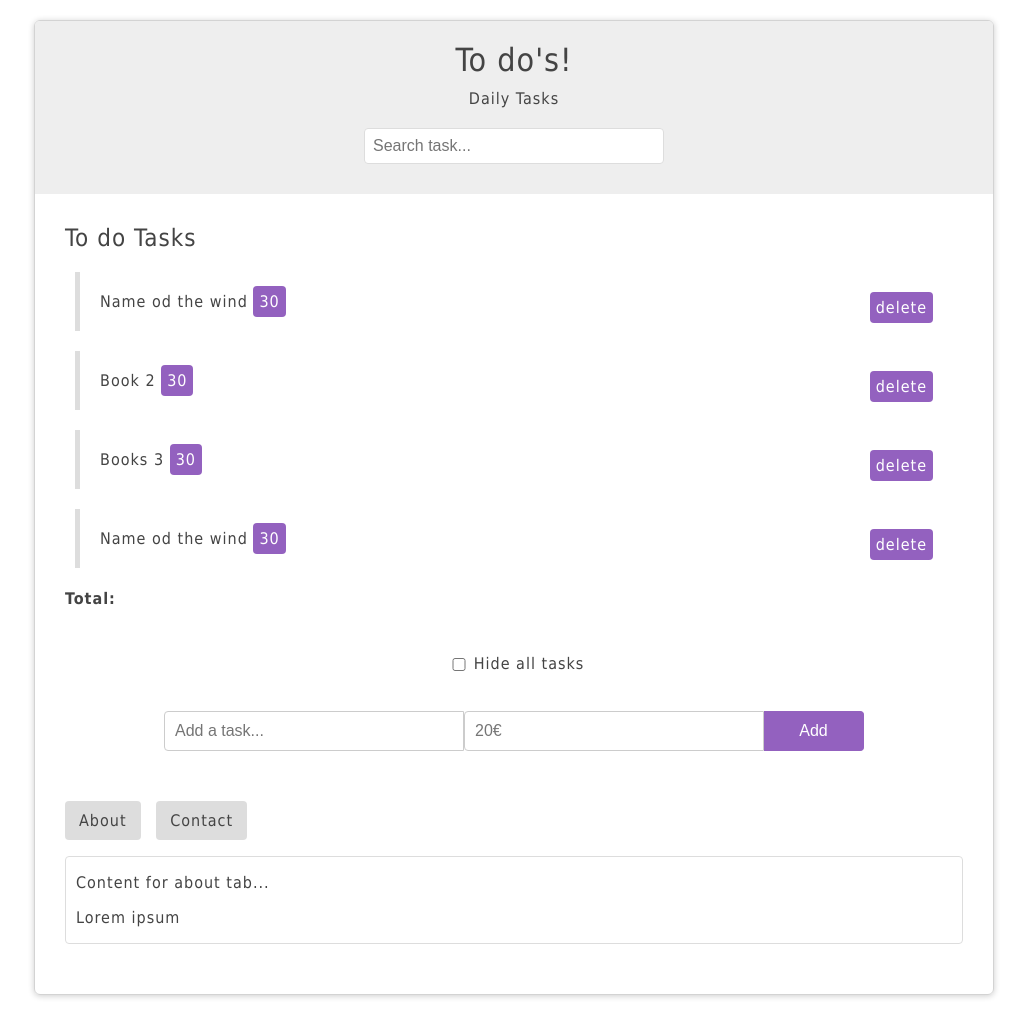
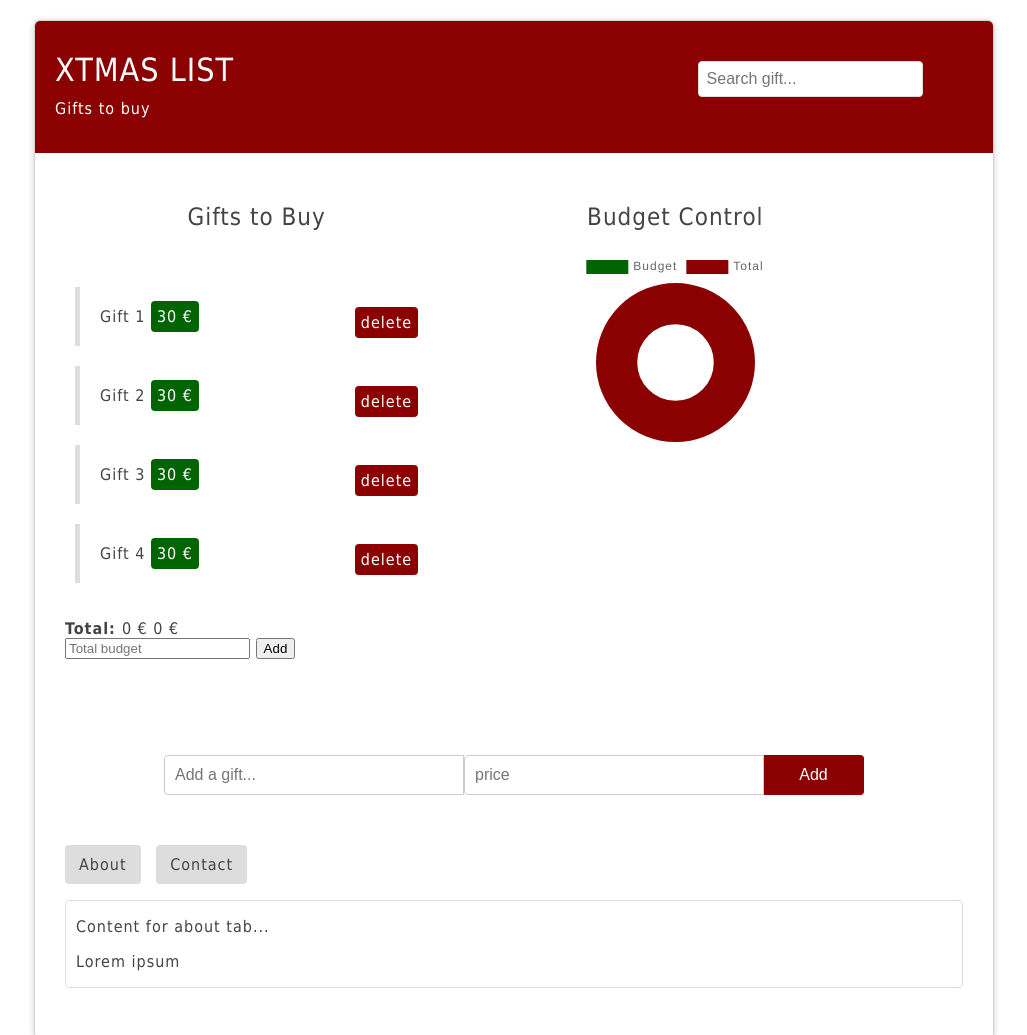
Before and after one commit to matildearagao/todo-list, a plain HTML site: page index.html in a window 1280 px wide. Shown: the top 1035 px of the page, without its empty margins (126-1153 px from the left). Drawn offline with nearby package versions, Linux system fonts and the light colour scheme.

Commit message:
chart js implementation

```diff
--- a/app.js
+++ b/app.js
@@ -1,94 +1,131 @@
 document.addEventListener('DOMContentLoaded', function () {
 
-    const list = document.querySelector('#book-list ul');
-    const totalDiv = document.querySelector('#total');
+    var addBudget = document.forms['budget'];
+    var totalBudget = document.querySelector('#totalBudget');
+    const list = document.querySelector('#gifts-list ul');
+    const total = document.querySelector('#total');
 
-    //delete book
-    list.addEventListener('click', function (e) {
-        if (e.target.className == 'delete') {
-            const li = e.target.parentElement;
-            list.removeChild(li);
-        }
+    //chart js
+    var ctx = document.getElementById('myChart').getContext('2d');
+    var chart = new Chart(ctx, {
+        // The type of chart we want to create
+        type: 'doughnut',
+
+        // The data for our dataset
+        data: {
+            labels: ["Budget", "Total"],
+            datasets: [{
+                label: "My First dataset",
+                backgroundColor: ['#006400', '#8b0000'],
+                borderColor: ['#006400', '#8b0000'],
+                data: [0, 10],
+            }]
+        },
+
+        // Configuration options go here
+        options: {}
+    });
+
+
+    //updating chart
+
+
+    function addData() {
+        var tbudget = 0;
+        var tbudget = parseInt(totalBudget.textContent);
+        chart.data.datasets[0].data = [tbudget, 50];
+        chart.data.labels[0] = "budget";
+        chart.update();
+    }
+
+    //add budget
+    addBudget.addEventListener('submit', function (e) {
+        e.preventDefault();
+        var inputBudget = document.querySelector('input[name="budget-input"]');
+        totalBudget.textContent = inputBudget.value;
+        document.querySelector('input[name="budget-input"]').value = '';
+        addData();
     });
 
 
 
 
-    //add book
-    const addBook = document.forms['add-book'];
-    addBook.addEventListener('submit', function (e) {
+
+    //add gift
+    const addGift = document.forms['add-gift'];
+    addGift.addEventListener('submit', function (e) {
         e.preventDefault();
-        const value = addBook.querySelector('input[type="text"]').value;
-        const priceValue = document.querySelector('input[type="number"]').value;
-
-        function totalValue() {
-            var itemCount = document.getElementsByClassName('price').length;
-            var totalValue = 0;
-            for(var i = 0; i < itemCount; i++)
-            {
-                totalValue = totalValue + priceValue;
-            }
-        };
-        totalValue();
+        var value = addGift.querySelector('input[type="text"]');
+        var priceValue = addGift.querySelector('input[type="number"]').value;
 
 
         //create elements
         const li = document.createElement('li');
-        const bookName = document.createElement('span');
+        const giftName = document.createElement('span');
         const deleteBtn = document.createElement('span');
         const price = document.createElement('span');
-        const totalBudget = document.createElement('p');
 
 
         //add content
         deleteBtn.textContent = 'delete';
-        bookName.textContent = value;
+        giftName.textContent = value.value;
         price.textContent = priceValue;
-        totalBudget.textContent = totalValue;
+
 
 
         //add styles
         deleteBtn.classList.add('delete');
-        bookName.classList.add('name');
+        giftName.classList.add('name');
         price.classList.add('price');
-        totalBudget.classList.add('price');
+        price.classList.add('price-value');
+        total.classList.add('total')
 
         //append to DOM
-        li.appendChild(bookName);
+        li.appendChild(giftName);
         li.appendChild(deleteBtn);
         li.appendChild(price);
 
         //append li to DOM
         list.appendChild(li);
 
-
-        totalDiv.appendChild(totalBudget);
+        //calculate total
+        var values = document.querySelectorAll('.price-value');
+        var totalValue = 0;
+        for (var i = 0; i < values.length; i++) {
+            totalValue = totalValue + parseInt(values[i].textContent);
+        }
+        total.textContent = totalValue;
+        document.querySelector('input[type="number"]').value = "";
+        addGift.querySelector('input[type="text"]').value = "";
 
     });
 
 
-
-    //hide books
-    const hideBox = document.querySelector('#hide');
-    hideBox.addEventListener('change', function (e) {
-        if (hideBox.checked) {
-            list.style.display = 'none';
-        } else {
-            list.style.display = 'initial';
+    //delete gift
+    list.addEventListener('click', function (e) {
+        if (e.target.className == 'delete') {
+            const li = e.target.parentElement;
+            list.removeChild(li);
+            var values = document.querySelectorAll('.price-value');
+            var totalValue = 0;
+            for (var i = 0; i < values.length; i++) {
+                totalValue = totalValue + parseInt(values[i].textContent);
+            }
+            total.textContent = totalValue;
         }
     });
 
-    //filter books
-    const searchBar = document.forms['search-books'].querySelector('input');
+    //filter gifts
+    const searchBar = document.forms['search-gifts'].querySelector('input');
     searchBar.addEventListener('keyup', function (e) {
         const term = e.target.value.toLowerCase();
-        const books = list.getElementsByTagName('li');
-        Array.from(books).forEach(function (book) {
-            const title = book.firstElementChild.textContent;
+        const gifts = list.getElementsByTagName('li');
+        Array.from(gifts).forEach(function (gift) {
+            const title = gift.firstElementChild.textContent;
             if (title.toLowerCase().indexOf(term) != -1) {
-                book.style.display = 'block';
+                gift.style.display = 'block';
             } else {
-                book.style.display = 'none';
+                gift.style.display = 'none';
             }
         });
     });
@@ -107,6 +144,16 @@ document.addEventListener('DOMContentLoaded', function () {
                 }
             })
         }
-    })
+    });
 
-})
+
+
+
+
+
+
+
+
+
+
+});
--- a/index.html
+++ b/index.html
@@ -7,58 +7,73 @@
     <link rel="stylesheet" href="styles.css">
     <script src="app.js"></script>
 
-    <title>JS DOM Tutorial</title>
+    <title>Xtmas Gifts</title>
 </head>
 
 <body>
     <div id="wrapper">
         <header>
             <div id="page-banner">
-                <h1 class="title">To do's!</h1>
-                <p>Daily Tasks</p>
-                <form id="search-books">
-                    <input type="text" placeholder="Search task..."/>
+                <div id="banner-wrapper">
+                    <h1 class="title">Xtmas list</h1>
+                    <p>Gifts to buy</p>
+                </div>
+                <form id="search-gifts">
+                    <input type="text" placeholder="Search gift..." />
 
                 </form>
             </div>
         </header>
-        <div id="book-list">
-            <h2 class="title">To do Tasks</h2>
+        <div id="row">
+            <div class="col" id="gifts-list">
+                <h2 class="title">Gifts to Buy</h2>
                 <ul>
                     <li>
-                <span class="name">Name od the wind</span>
-                <span class="price"> 30</span>
+                        <span class="name">Gift 1</span>
+                        <span class="price price-value"> 30</span>
                         <span class="delete">delete</span>
                     </li>
                     <li>
-                <span class="name">Book 2</span>
-                <span class="price"> 30</span>
+                        <span class="name">Gift 2</span>
+                        <span class="price price-value"> 30</span>
                         <span class="delete">delete</span>
                     </li>
                     <li>
-                <span class="name">Books 3</span>
-                <span class="price"> 30</span>
+                        <span class="name">Gift 3</span>
+                        <span class="price price-value"> 30</span>
                         <span class="delete">delete</span>
                     </li>
                     <li>
-                <span class="name">Name od the wind</span>
-                <span class="price"> 30</span>
+                        <span class="name">Gift 4</span>
+                        <span class="price price-value"> 30</span>
                         <span class="delete">delete</span>
                     </li>
                 </ul>
-        <div id="total">
+                <div id=divTotal>
                     <h4>Total: </h4>
-        <!-- <p>40€</p> -->
+                    <span id="total"> 0 </span>
+                    <span id="totalBudget">0</span>
+
+                </div>
+                <form id="budget">
+                    <input name="budget-input" type="number" placeholder="Total budget" />
+                    <button>Add</button>
+                </form>
+            </div>
+
+            <div class="col">
+                <h2>Budget Control</h2>
+                <canvas id="myChart"></canvas>
+
+
+
             </div>
         </div>
-    <form id="add-book">
-        <div>
-        <input type="checkbox" id="hide" />
-        <label for="hide">Hide all tasks</label>
-    </div>
-        <div id="add-book-field">
-        <input type="text" placeholder="Add a task..." />
-        <input type="number" placeholder="20€"/>
+        <form id="add-gift">
+
+            <div id="add-gift-field">
+                <input type="text" placeholder="Add a gift..." />
+                <input type="number" placeholder="price" />
                 <button>Add</button>
             </div>
         </form>
@@ -69,7 +84,7 @@
         <div id="tabbed-content">
             <ul class="tabs">
                 <li data-target="#about" class="active">About </li>
-            <li data-target="#contact" >Contact </li>
+                <li data-target="#contact">Contact </li>
             </ul>
             <div class="panel active" id="about">
                 <p>Content for about tab...</p>
@@ -82,6 +97,8 @@
         </div>
     </div>
 
+    <script src="https://cdnjs.cloudflare.com/ajax/libs/Chart.js/2.4.0/Chart.min.js"></script>
+
 
 </body>
 
--- a/styles.css
+++ b/styles.css
@@ -6,6 +6,13 @@ body{
 
 h1, h2{
     font-weight: normal;
+}
+h2{
+    text-align: center;
+}
+h4{
+    display: inline;
+
 }
 
 #wrapper{
@@ -21,19 +28,20 @@ h1, h2{
 }
 
 #page-banner{
-    background: #eee ;
-    padding: 10px 0;
+    background: darkred;
+    padding: 20px;
+    color: white;
+    display: flex;
 
 }
 
 #page-banner h1, #page-banner p{
-    width: 100%;
-    text-align: center;
     margin: 10px 0;
 }
-
+#page-banner h1{
+    text-transform: uppercase;
+}
 #page-banner input{
-    width: 90%;
     max-width: 300px;
     margin: 20px auto;
     display: block;
@@ -43,27 +51,30 @@ h1, h2{
     font-size: 16px;
     color: #444;
 }
+#banner-wrapper{
+    width: 70%;
+}
 
-#book-list, #add-book, #tabbed-content{
+#gifts-list, #add-gift, #tabbed-content{
     margin: 30px;
 }
 
-#book-list ul, #tabbed-content ul{
+#gifts-list ul, #tabbed-content ul{
     list-style-type: none;
     padding: 0;
 }
 
-#book-list li{
+#gifts-list li{
     padding: 20px;
     border-left: 5px solid #ddd;
     margin: 20px 10px;
 }
 
-#book-list li:hover{
-    border-color: #9361bf;
+#gifts-list li:hover{
+    border-color:darkgreen;
 }
 .price{
-    background: #9361bf;
+    background:darkgreen;
     padding: 6px;
     border-radius: 4px;
     cursor: pointer;
@@ -72,7 +83,7 @@ h1, h2{
 
 .delete{
     float: right;
-    background: #9361bf;
+    background: darkred;
     padding: 6px;
     border-radius: 4px;
     cursor: pointer;
@@ -85,14 +96,14 @@ h1, h2{
 
 
 
-#add-book{
+#add-gift{
     display: flex;
     align-items: center;
     justify-content: center;
     flex-direction: column;
 }
 
-#add-book input{
+#add-gift input{
     display: block;
     margin: 20px 0;
     padding: 10px;
@@ -104,9 +115,9 @@ h1, h2{
     float: left;
 }
 
-#add-book button{
-    border: 1px solid #9361bf;
-    background: #9361bf;
+#add-gift button{
+    border: 1px solid darkred;
+    background: darkred;
     padding: 10px 20px;
     font-size: 16px;
     display: inline-block;
@@ -120,21 +131,21 @@ h1, h2{
     color: white;
 }
 
-#add-book:after{
+#add-gift:after{
     content: '';
     display: block;
     clear: both;
 }
 
-#add-book #hide{
+#add-gift #hide{
     width: 30px;
 }
 
-#add-book label{
+#add-gift label{
     line-height: 52px;
 }
 
-#add-book-field{
+#add-gilft-field{
     display: inline;
 }
 
@@ -155,3 +166,28 @@ h1, h2{
 #tabbed-content .panel.active{
     display: block;
 }
+
+.name::after{
+    content: ' ';
+}
+
+.price-value::after{
+    content: ' €'
+}
+
+#divTotal{
+    display: inline;
+}
+#total::after, #totalBudget::after{
+    content: ' €';
+
+}
+
+.col{
+    width: 40%;
+    display: inline-grid;
+
+}
+.row{
+    display: flex;
+}
```
Lines whose indentation alone changed are shown as unchanged.
